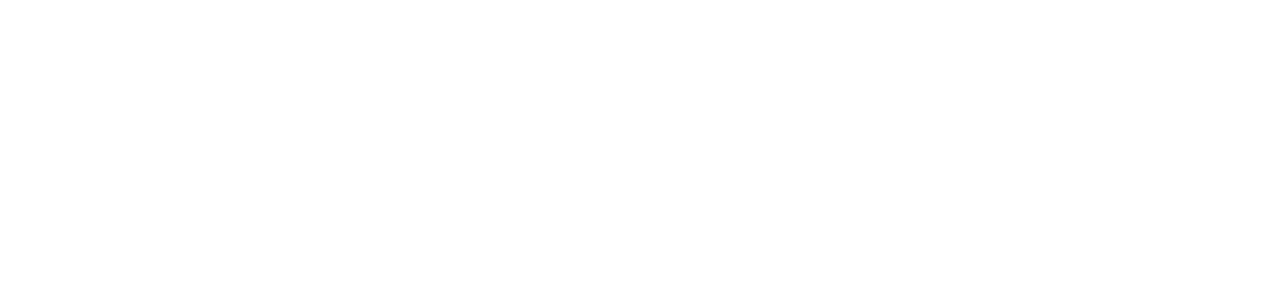
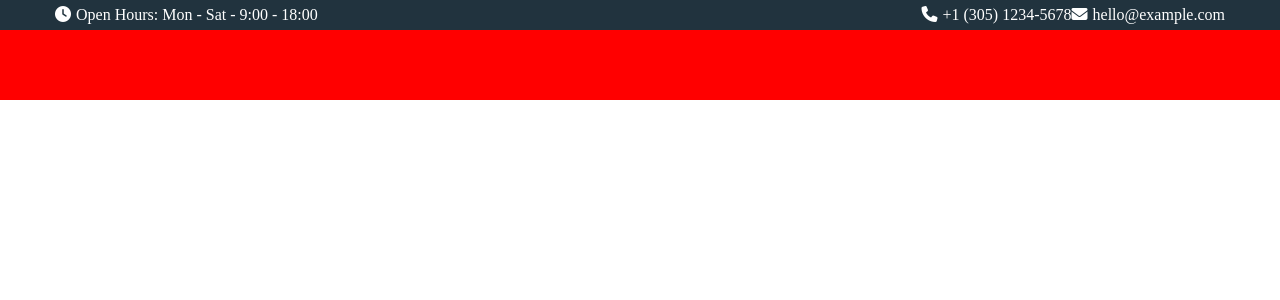
Before and after one commit to Wolf-23/proj-html-vuejs, a Vue app: page / in a window 1280 px wide. Shown: the top 300 px of the page. Built offline with nearby package versions, Linux system fonts and the light colour scheme.

Commit message:
Project: Add Header + Header Top

```diff
--- a/src/App.vue
+++ b/src/App.vue
@@ -23,5 +23,6 @@
 
 <style lang="scss">
   @import '~@fortawesome/fontawesome-free/css/all.css';
+  @import '../src/styles/general.scss'
 
 </style>
--- a/src/components/MyFooter.vue
+++ b/src/components/MyFooter.vue
@@ -1,5 +1,7 @@
 <template>
+  <footer>
 
+  </footer>
 </template>
 
 <script>
--- a/src/components/MyHeader.vue
+++ b/src/components/MyHeader.vue
@@ -1,13 +1,22 @@
 <template>
-
+  <header>
+    <MyHeaderTop/>
+  </header>
 </template>
 
 <script>
+import MyHeaderTop from './MyHeaderTop.vue';
 export default {
-    name: 'MyHeader'
+    name: "MyHeader",
+    components: {
+        MyHeaderTop
+    }
 }
 </script>
 
 <style lang="scss">
-
+    header {
+        height: 100px;
+        background-color: red;
+    }
 </style>
--- /dev/null
+++ b/src/components/MyHeaderTop.vue
@@ -0,0 +1,48 @@
+<template>
+   <div class="header-top">
+        <div class="container">
+            <div class="open">
+                <i class="fa-solid fa-clock"></i>
+                <span>Open Hours: Mon - Sat - 9:00 - 18:00</span>
+            </div>
+            <div class="right">
+                <div class="phone-number">
+                    <i class="fa-solid fa-phone"></i>
+                    <span>+1 (305) 1234-5678</span>
+                </div>
+                <div class="email">
+                    <i class="fa-solid fa-envelope"></i>
+                    <span>hello@example.com</span>
+                </div>
+            </div>
+        </div>
+   </div>
+  </template>
+
+  <script>
+  export default {
+      name: 'MyHeaderTop'
+  }
+  </script>
+
+  <style scoped lang="scss">
+    .header-top {
+        height: 30px;
+        background-color: #21333E;
+        .container {
+            height: 100%;
+            max-width: 1170px;
+            margin: 0 auto;
+            display: flex;
+            justify-content: space-between;
+            align-items: center;
+            color: white;
+            i {
+                padding-right: 5px;
+            }
+            .right {
+                display: flex;
+            }
+        }
+    }
+  </style>
--- a/src/components/MyMain.vue
+++ b/src/components/MyMain.vue
@@ -1,5 +1,7 @@
 <template>
+  <main>
 
+  </main>
 </template>
 
 <script>
--- /dev/null
+++ b/src/styles/general.scss
@@ -0,0 +1,5 @@
+* {
+    padding: 0;
+    margin: 0;
+    box-sizing: border-box;
+}
```
